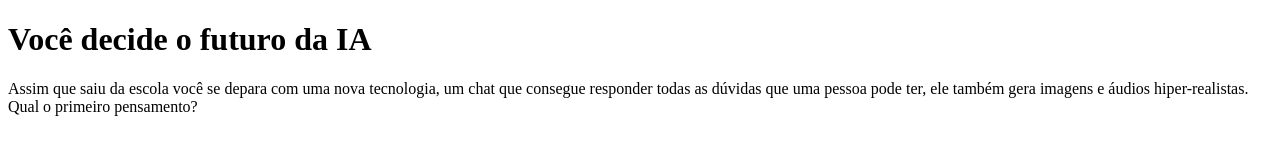
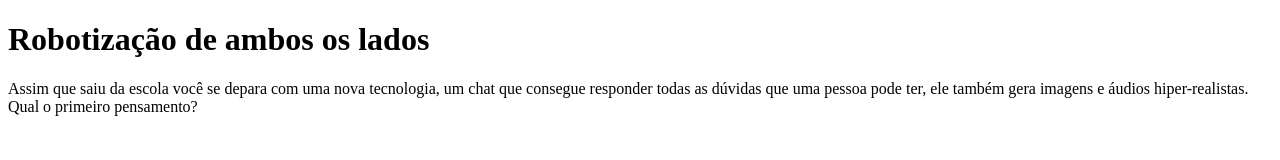
Before and after one commit to biancavic/MISSAO-IA2, a plain HTML site: page index.html in a window 1280 px wide. Drawn offline with Linux system fonts and the light colour scheme.

Commit message:
Update index.html

```diff
--- a/index.html
+++ b/index.html
@@ -4,11 +4,11 @@
     <meta charset="UTF-8">
     <meta name="viewport" content="width=device-width, initial-scale=1.0">
     <link rel="stylesheet" href="style.css">
-    <title>Você decide o futuro da IA</title>
+    <title>Robotização de ambos os lados</title>
 </head>
 <body>
     <div class="caixa-principal">
-        <h1>Você decide o futuro da IA</h1>
+        <h1>Robotização de ambos os lados</h1>
         <div class="caixa-perguntas"></div>
         <div class="caixa-alternativas"></div>
         <div class="caixa-resultado">
```
